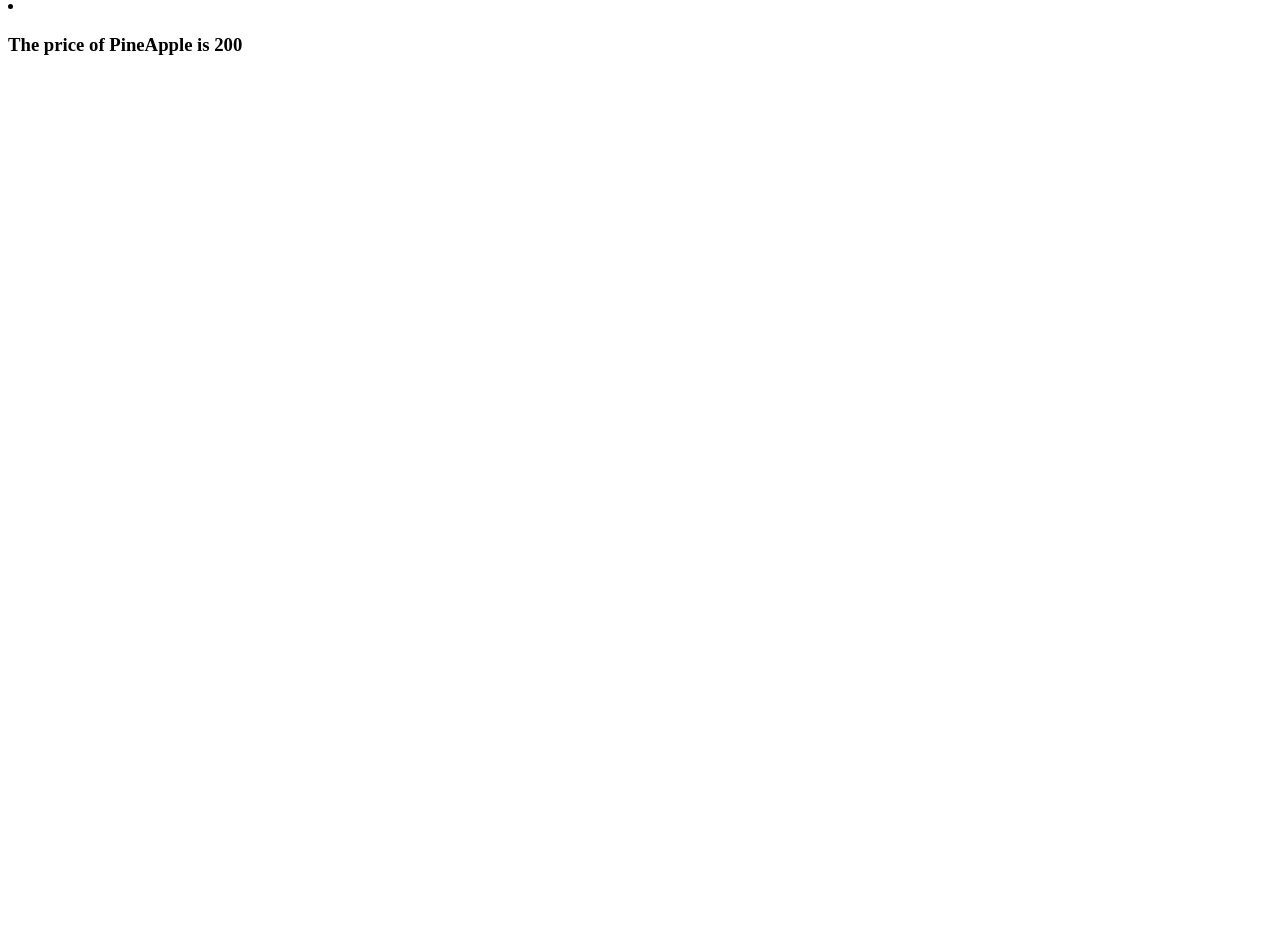
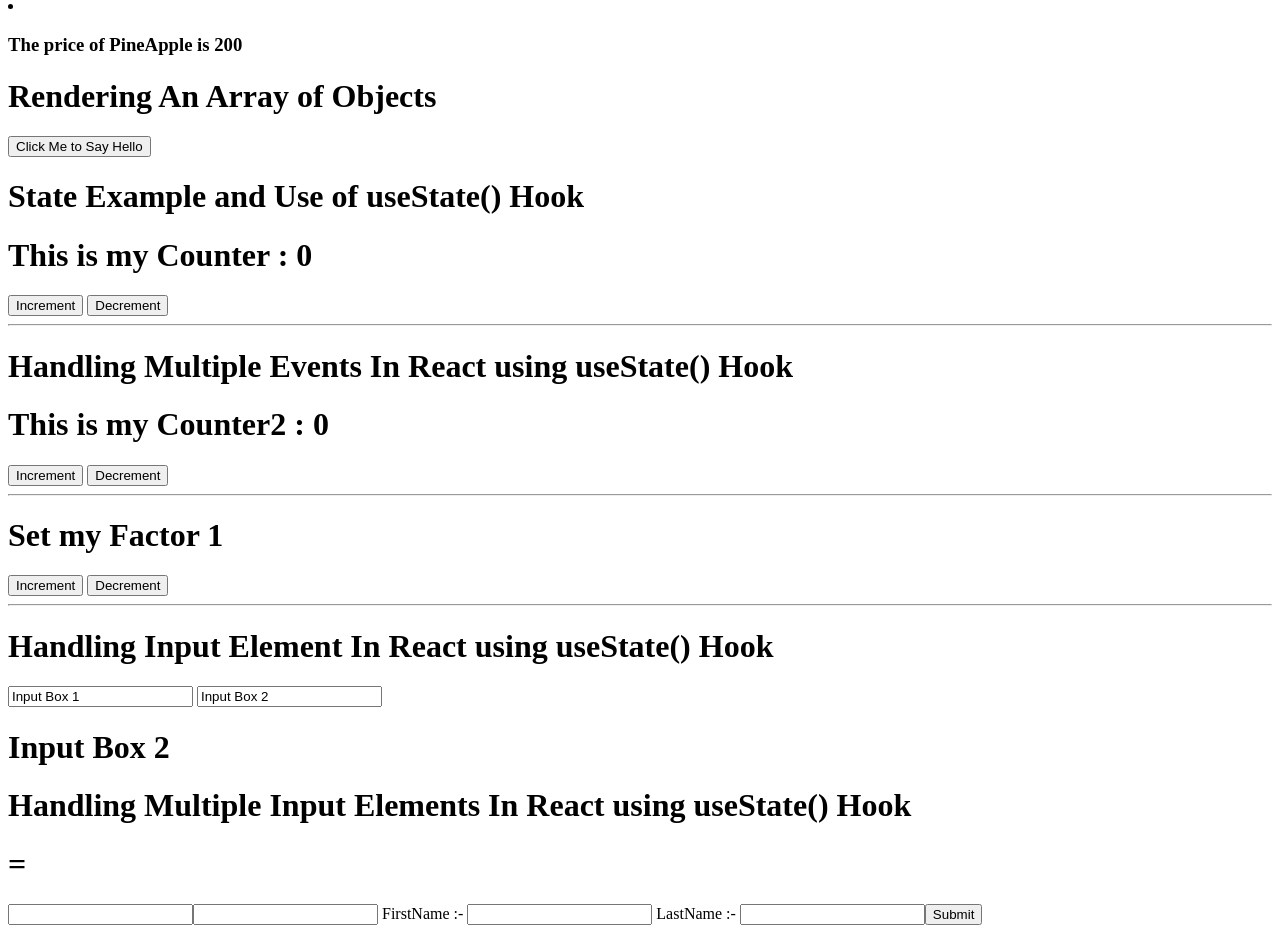
Before and after one commit to Madhav-P-2005/Code-With-React.js, a React (Vite) app in the folder vite-project/: page / in a window 1280 px wide. Shown: the part 2300-3233 px from the top of the page. Before the commit the page ends 2375 px from the top, so only its background shows below. Built offline with nearby package versions, Linux system fonts and the light colour scheme.

Commit message:
Learning Phase-4 Completed

```diff
--- a/vite-project/src/App.jsx
+++ b/vite-project/src/App.jsx
@@ -11,6 +11,20 @@ import Animals from "./components/Rendering-Array-Elements";
 
 import Fruits from "./components/Rendering-An-Array-Of-Objects";
 
+
+import Message from "./components/Handle-An-Event-In-React";
+
+
+import Counter from "./components/State-Example-Counter";
+
+
+import Counter2 from "./components/Handle-Multiple-Events-In-React";
+
+
+import Form from "./components/Handle-Input-Element-In-React";
+
+
+import Form2 from "./components/Handle-Multiple-Input-Elements";
 
 
 function App() {
@@ -66,6 +80,42 @@ function App() {
         <h1> Rendering An Array of Objects   </h1>
         <Fruits/>
       </div>
+
+
+
+      <div>
+        <h1> Rendering An Array of Objects   </h1>
+        <Message/>
+      </div>
+
+
+      <div>
+        <h1> State Example and Use of useState() Hook    </h1>
+        <Counter/>
+      </div>
+
+
+      <hr />
+
+      <div>
+        <h1> Handling Multiple  Events  In React using useState() Hook </h1>
+        <Counter2/>
+      </div>
+
+
+
+      <hr />
+
+      <div>
+        <h1> Handling Input Element In React using useState() Hook </h1>
+        <Form/>
+      </div>
+
+
+      <div>
+        <h1> Handling Multiple Input Elements In React using useState() Hook </h1>
+        <Form2/>
+      </div>
     </>
   );
 }
--- /dev/null
+++ b/vite-project/src/components/Handle-An-Event-In-React.jsx
@@ -0,0 +1,19 @@
+import React from "react";
+
+
+
+function Message(){
+
+    function sayHello(){
+       alert("Hello This is a sayHello() function ")
+    }
+
+    return(
+        <>
+            <button onClick={sayHello}> Click Me to Say Hello  </button>
+        </>
+    )
+}
+
+
+export default Message
--- /dev/null
+++ b/vite-project/src/components/Handle-Input-Element-In-React.jsx
@@ -0,0 +1,42 @@
+import React, { useState } from 'react'
+
+import Form2 from './Handle-Multiple-Input-Elements';
+
+
+const Form = () => {
+
+
+    const [text , setText] = useState('Input Box 1');
+
+    const [text2 , setText2] = useState('Input Box 2');
+
+
+    // By Using the Event Object
+    function handleChange(e){
+        setText(e.target.value)
+        console.log(e);
+
+    }
+
+
+
+  return (
+
+    <div>
+      <form >
+
+        <input onChange={handleChange} type="text" value={text}/>        <input onChange = {(e) =>setText2(e.target.value)} type="text" value={text2}/>
+
+        <h1> {text2} </h1>
+      </form>
+     </div>
+
+  )
+}
+
+
+
+
+
+
+export default Form
--- /dev/null
+++ b/vite-project/src/components/Handle-Multiple-Events-In-React.jsx
@@ -0,0 +1,71 @@
+import React , {useState} from "react";
+
+/*
+
+State  are immutable . States  can Change . State is just the memory of your Component . It will keep track of Everything happening in your Component .
+
+State in React is used to store and manage dynamic data that can change over time within a component.
+
+When the state changes, React re-renders the component to reflect the new data.
+
+*/
+
+
+function Counter2(){
+
+
+    ["Note :- Here setCount and setFactor are Methods()  of the useState() Hook . "]
+
+    const [count , setCount] = useState(0)
+
+
+    // Handling Multiple Events in React
+    const [factor , setFactor]  = useState(1);
+
+
+
+    function IncrementCount(){
+        setCount (count+factor)
+    }
+
+
+    function DecrementCount(){
+        if(count>0){
+            setCount(count - factor)
+        }
+    }
+
+
+
+    function IncrementFactor(){
+        setFactor(factor+1)
+    }
+
+
+    function DecrementFactor(){
+        if(count>0){
+            setFactor(factor-1)
+        }
+    }
+
+    return (
+      <>
+        <div>
+          <h1> This is my Counter2 : {count} </h1>
+          <button onClick={IncrementCount}> Increment </button>{" "}
+          <button onClick={DecrementCount}> Decrement </button>
+        </div>
+
+
+        <hr />
+        <h1> Set my Factor {factor} </h1>
+        <button onClick={IncrementFactor}> Increment </button>{" "}
+        <button onClick={DecrementFactor}> Decrement </button>
+      </>
+    );
+
+}
+
+
+
+export default Counter2
--- /dev/null
+++ b/vite-project/src/components/Handle-Multiple-Input-Elements.jsx
@@ -0,0 +1,39 @@
+import React , {useState} from "react";
+
+
+function Form2() {
+
+   const [name , setName] = useState({firstName : '' , lastName : ''})
+
+
+   function handleSubmit(e){
+          e.preventDefault();
+          console.log(name);
+   }
+
+  return (
+    <div>
+    <h1> {name.firstName} = {name.lastName} </h1>
+        <form>
+          <input onChange={(e) => setName({firstName : e.target.value,lastName: ''})} type="text"  value = {name.firstName} />
+
+          <input onChange={(e) => setName({firstName : " ", lastName : e.target.value})} type="text"  value = {name.lastName} />
+
+
+
+          {/*  In a Better Way we can do By using the Spread Operator  */}
+          <label > FirstName :-  </label>
+          <input onChange={(e) => setName({...name  , firstName : e.target.value})} type="text"  value = {name.firstName} />
+
+          <label> LastName :-  </label>
+          <input onChange={(e) => setName({...name , lastName : e.target.value})} type="text"  value = {name.lastName} />
+
+
+          {/*  To Submit A Form  and use of  preventDefault()  */}
+          <button onClick={handleSubmit}> Submit </button>
+        </form>
+    </div>
+  )
+}
+
+export default Form2
--- a/vite-project/src/components/Hello.jsx
+++ b/vite-project/src/components/Hello.jsx
@@ -3,30 +3,33 @@
 // Props :- To make your Component to go  dynamic .
 
 function Hello(props){
+  // Properties of JSX
+  let text = "Scaler";
+
+  function displayName() {
+    return "Madhav P";
+  }
 
 
-    // Properties of JSX
-    let text = "Scaler"
+//   props.name = "krishna";     Will Throw an Error :-  Uncaught TypeError: Cannot assign to read only property 'name' of object '#<Object>'  [ Note :- So for Dynamic Rendering/Updating  Use State ]
 
-    function displayName(){
-        return 'Madhav P'
-    }
 
-    let name = "Madhav P"
+  return (
+    <>
+      <h1>
+        {" "}
+        Hello from Hello.jsx Component {text} , {displayName()}{" "}
+      </h1>
 
-   return (
-    <>
-
-    <h1> Hello from Hello.jsx Component  {text} ,   {displayName()} </h1>
-
-    {/* The way to reuse the Components using props  */}
-    <h1> Hello  {props.name} {props.phoneno}</h1>
-
+      {/* The way to reuse the Components using props  */}
+      <h1>
+        {" "}
+        Hello {props.name} {props.phoneno}
+      </h1>
     </>
-   )
+  );
 }
 
 
 
-
 export default Hello
--- /dev/null
+++ b/vite-project/src/components/State-Example-Counter.jsx
@@ -0,0 +1,40 @@
+import React , {useState} from "react";
+
+/*
+
+State  are immutable . States  can Change . State is just the memory of your Component . It will keep track of Everything happening in your Component .
+
+*/
+
+
+function Counter(){
+
+
+    const [count , setCount] = useState(0)
+
+
+    function IncrementCount(){
+        setCount (count+1)
+    }
+
+
+    function DecrementCount(){
+        if(count>0){
+            setCount(count - 1)
+        }
+    }
+
+    return(
+        <>
+            <div>
+            <h1> This is my Counter : {count} </h1>
+            <button onClick={IncrementCount}> Increment </button>         <button onClick={DecrementCount}> Decrement </button>
+            </div>
+        </>
+    )
+
+}
+
+
+
+export default Counter
```
Also changed, not shown: 1 other file (tests, documents, lock files or other folders).
